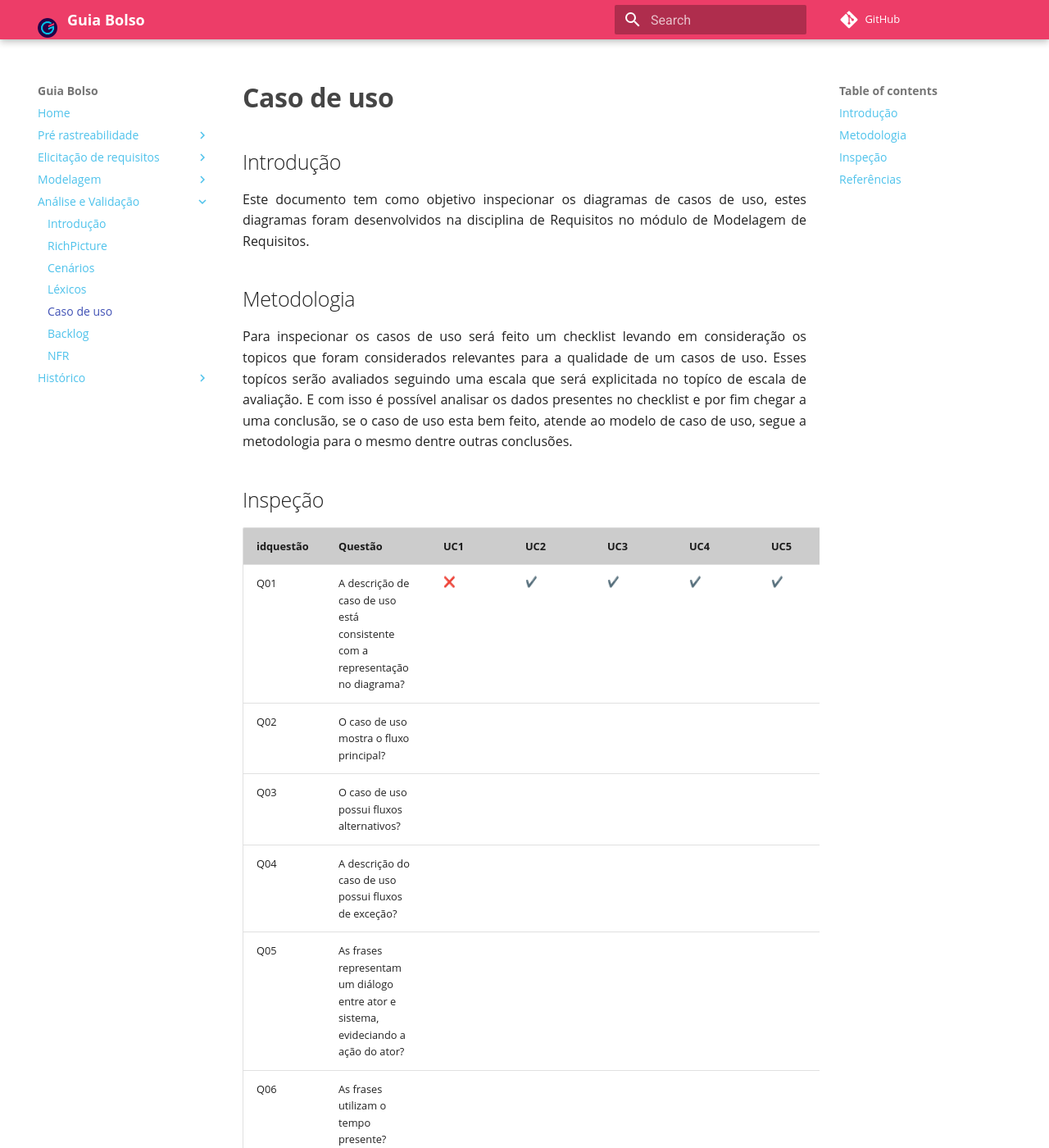
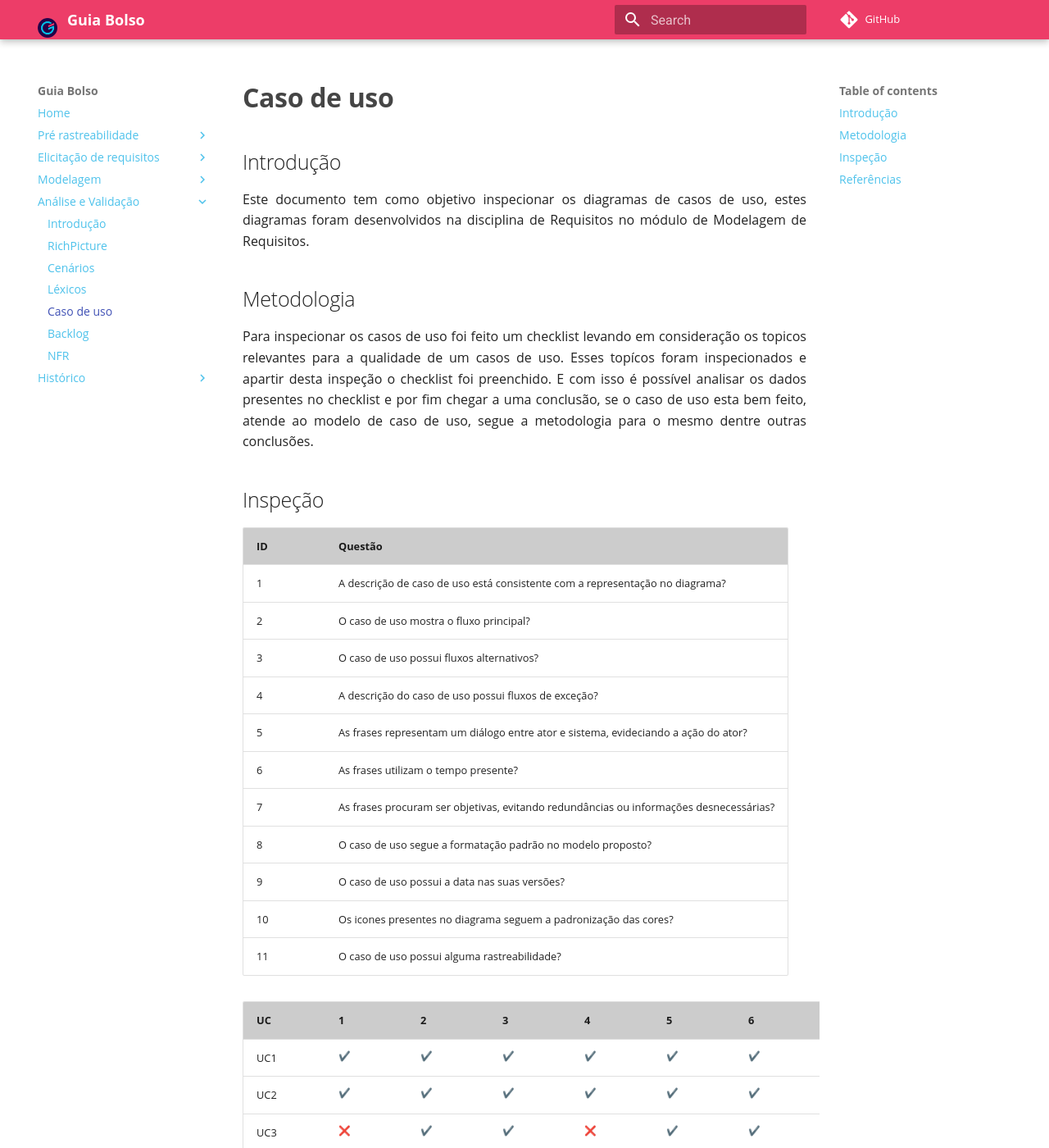
Before and after one commit to fga-disciplinas/2019.1-Guia-Bolso, an MkDocs documentation site: the page built from docs/analise/analise_casos_de_uso.md, in a window 1280 px wide and 1400 px high. Shown: the whole window at 82% size. Built offline with MkDocs 1.6.1 and Material for MkDocs 9.7.7, drawn with Linux system fonts in a browser that asks for light colours; emoji names are drawn with the system emoji font; comment, search, counter and statistics services are not loaded; old or Windows-style settings are respelled for this version of MkDocs; some of the changed text lies outside the part shown.

Commit message:
atualizando analise casos de uso

```diff
--- a/docs/analise/analise_casos_de_uso.md
+++ b/docs/analise/analise_casos_de_uso.md
@@ -4,24 +4,52 @@
 
 ## Metodologia
 
-Para inspecionar os casos de uso será feito um checklist levando em consideração os topicos que foram considerados relevantes para a qualidade de um casos de uso. Esses topícos serão avaliados seguindo uma escala que será explicitada no topíco de escala de avaliação. E com isso é possível analisar os dados presentes no checklist e por fim chegar a uma conclusão, se o caso de uso esta bem feito, atende ao modelo de caso de uso, segue a metodologia para o mesmo dentre outras conclusões.
+Para inspecionar os casos de uso foi feito um checklist levando em consideração os topicos relevantes para a qualidade de um casos de uso. Esses topícos foram inspecionados e apartir desta inspeção o checklist foi preenchido. E com isso é possível analisar os dados presentes no checklist e por fim chegar a uma conclusão, se o caso de uso esta bem feito, atende ao modelo de caso de uso, segue a metodologia para o mesmo dentre outras conclusões.
 
 ## Inspeção
 
-|idquestão|Questão|UC1|UC2|UC3|UC4|UC5|UC6|UC7|UC8|UC9|UC10|UC11|UC11|UC12|UC13|UC14|UC15|UC16|UC17|UC18|UC19|UC20|UC21|UC22|UC23|UC24|
-----|----------------------|--|--|--|--|--|--|--|--|--|--|--|--|--|--|--|--|--|--|--|--|--|--|--|--|--|
-|Q01 | A descrição de caso de uso está consistente com a representação no diagrama?| :x: | :heavy_check_mark: |:heavy_check_mark: | :heavy_check_mark: | :heavy_check_mark: | :heavy_check_mark: | :heavy_check_mark: | | :heavy_check_mark: |
-|Q02 | O caso de uso mostra o fluxo principal? |
-|Q03 | O caso de uso possui fluxos alternativos? |
-|Q04 | A descrição do caso de uso possui fluxos de exceção? |
-|Q05 | As frases representam um diálogo entre ator e sistema, evideciando a ação do ator? |
-|Q06 | As frases utilizam o tempo presente? |
-|Q07 | As frases procuram ser objetivas, evitando redundâncias ou informações desnecessárias?|
-|Q08 | O caso de uso segue a formatação padrão no modelo proposto?|
-|Q9 | O caso de uso possui a data nas suas versões?|
-|Q10 | Os icones presentes no diagrama seguem a padronização das cores? |
-|Q11 | São utilizados termos que representam a quantificação precisa? |
-|Q12 | O caso de uso possui alguma rastreabilidade?|
+|ID|Questão|
+|--|--|
+|1 | A descrição de caso de uso está consistente com a representação no diagrama?|
+|2 | O caso de uso mostra o fluxo principal? |
+|3 | O caso de uso possui fluxos alternativos? |
+|4 | A descrição do caso de uso possui fluxos de exceção? |
+|5 | As frases representam um diálogo entre ator e sistema, evideciando a ação do ator? |
+|6 | As frases utilizam o tempo presente? |
+|7 | As frases procuram ser objetivas, evitando redundâncias ou informações desnecessárias?|
+|8 | O caso de uso segue a formatação padrão no modelo proposto?|
+|9 | O caso de uso possui a data nas suas versões?|
+|10 | Os icones presentes no diagrama seguem a padronização das cores? |
+|11 | O caso de uso possui alguma rastreabilidade?|
+
+
+|UC|1|2|3|4|5|6|7|8|9|10|11|Qualidade|
+|--|--|--|--|--|--|--|--|--|--|--|--|--|
+|UC1|:heavy_check_mark:|:heavy_check_mark:|:heavy_check_mark:|:heavy_check_mark:|:heavy_check_mark:|:heavy_check_mark:|:heavy_check_mark:|:heavy_check_mark:|:heavy_check_mark:|:x:|:x:|Bom|
+|UC2|:heavy_check_mark:|:heavy_check_mark:|:heavy_check_mark:|:heavy_check_mark:|:heavy_check_mark:|:heavy_check_mark:|:heavy_check_mark:|:heavy_check_mark:|:heavy_check_mark:|:x:|:heavy_check_mark:|Bom|
+|UC3|:x:|:heavy_check_mark:|:heavy_check_mark:|:x:|:heavy_check_mark:|:heavy_check_mark:|:heavy_check_mark:|:heavy_check_mark:|:heavy_check_mark:|:heavy_check_mark:|:heavy_check_mark:|Bom|
+|UC4|:x:|:heavy_check_mark:|:heavy_check_mark:|:x:|:heavy_check_mark:|:heavy_check_mark:|:heavy_check_mark:|:heavy_check_mark:|:heavy_check_mark:|:heavy_check_mark:|:heavy_check_mark:|Bom|
+|UC5|:heavy_check_mark:|:heavy_check_mark:|:heavy_check_mark:|:x:|:heavy_check_mark:|:heavy_check_mark:|:heavy_check_mark:|:heavy_check_mark:|:heavy_check_mark:|:heavy_check_mark:|:heavy_check_mark:|Bom|
+|UC6|:heavy_check_mark:|:heavy_check_mark:|:heavy_check_mark:|:heavy_check_mark:|:heavy_check_mark:|:heavy_check_mark:|:heavy_check_mark:|:heavy_check_mark:|:heavy_check_mark:|:heavy_check_mark:|:heavy_check_mark:|Bom|
+|UC7|:heavy_check_mark:|:heavy_check_mark:|:heavy_check_mark:|:heavy_check_mark:|:heavy_check_mark:|:heavy_check_mark:|:heavy_check_mark:|:heavy_check_mark:|:heavy_check_mark:|:heavy_check_mark:|:heavy_check_mark:|Bom|
+|UC8|||||||||||||
+|UC9|||||||||||||
+|UC10|||||||||||||
+|UC11|||||||||||||
+|UC11|||||||||||||
+|UC12|||||||||||||
+|UC13|||||||||||||
+|UC14|||||||||||||
+|UC15|||||||||||||
+|UC16|||||||||||||
+|UC17|||||||||||||
+|UC18|||||||||||||
+|UC19|||||||||||||
+|UC20|||||||||||||
+|UC21|||||||||||||
+|UC22|||||||||||||
+|UC23|||||||||||||
+|UC24|||||||||||||
 
 ## Referências
 
```
